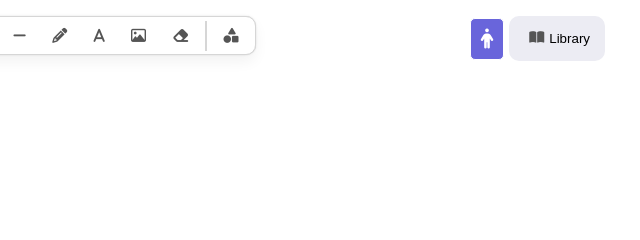
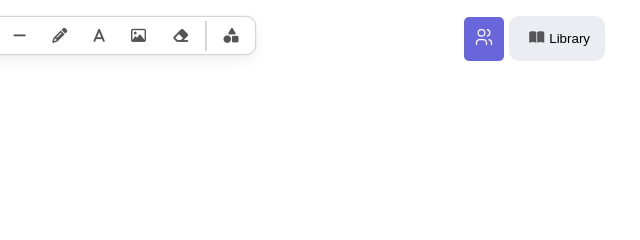
Before and after one commit to DhirajRajguru/excalidraw-clone, a plain HTML site: page index.html in a window 1280 px wide. Shown: the top 240 px of the page, 640-1280 px from the left. Drawn offline with Linux system fonts and the light colour scheme; a web font is replaced by a local one.

Commit message:
final-touch

```diff
--- a/index.html
+++ b/index.html
@@ -64,10 +64,10 @@
 
         <div class="header-right">
 
-          <div class="people">
-            <!-- <svg aria-hidden="true" focusable="false" role="img" viewBox="0 0 24 24" class="" fill="none" stroke-width="2" stroke="currentColor" stroke-linecap="round" stroke-linejoin="round"><g stroke-width="1.5"><path stroke="none" d="M0 0h24v24H0z" fill="none"></path><circle cx="9" cy="7" r="4"></circle><path d="M3 21v-2a4 4 0 0 1 4 -4h4a4 4 0 0 1 4 4v2"></path><path d="M16 3.13a4 4 0 0 1 0 7.75"></path><path d="M21 21v-2a4 4 0 0 0 -3 -3.85"></path></g></svg> -->
+        <div class="people" >
+            <svg aria-hidden="true" focusable="false" role="img" viewBox="0 0 24 24" class="" fill="none" stroke-width="2" stroke="currentColor" stroke-linecap="round" stroke-linejoin="round"><g stroke-width="1.5"><path stroke="none" d="M0 0h24v24H0z" fill="none"></path><circle cx="9" cy="7" r="4"></circle><path d="M3 21v-2a4 4 0 0 1 4 -4h4a4 4 0 0 1 4 4v2"></path><path d="M16 3.13a4 4 0 0 1 0 7.75"></path><path d="M21 21v-2a4 4 0 0 0 -3 -3.85"></path></g></svg>
 
-            <i class="fa-solid fa-person"></i>
+            <!-- <i class="fa-solid fa-person"></i> -->
         </div>
 
           <button class="library-btn">
--- a/style.css
+++ b/style.css
@@ -134,7 +134,21 @@ i {
   background-color: rgb(243, 239, 239);
   cursor: pointer;
 }
-.people > i {
+
+.people{
+    width:2.5rem;
+    background-color: #6965db;
+    padding: 8px;
+    border-radius: 5px;
+    margin-right: 5px;
+}
+.people>svg{
+    width:1.5rem;
+  color: white;
+  padding: 2px;
+
+}
+/* .people > i {
   font-size: 20px;
   color: white;
   border: 1px solid;
@@ -146,7 +160,7 @@ i {
 .people > i:hover {
   background-color: #605cdb;
   cursor: pointer;
-}
+} */
 .library-btn {
   border: none;
 }
```
